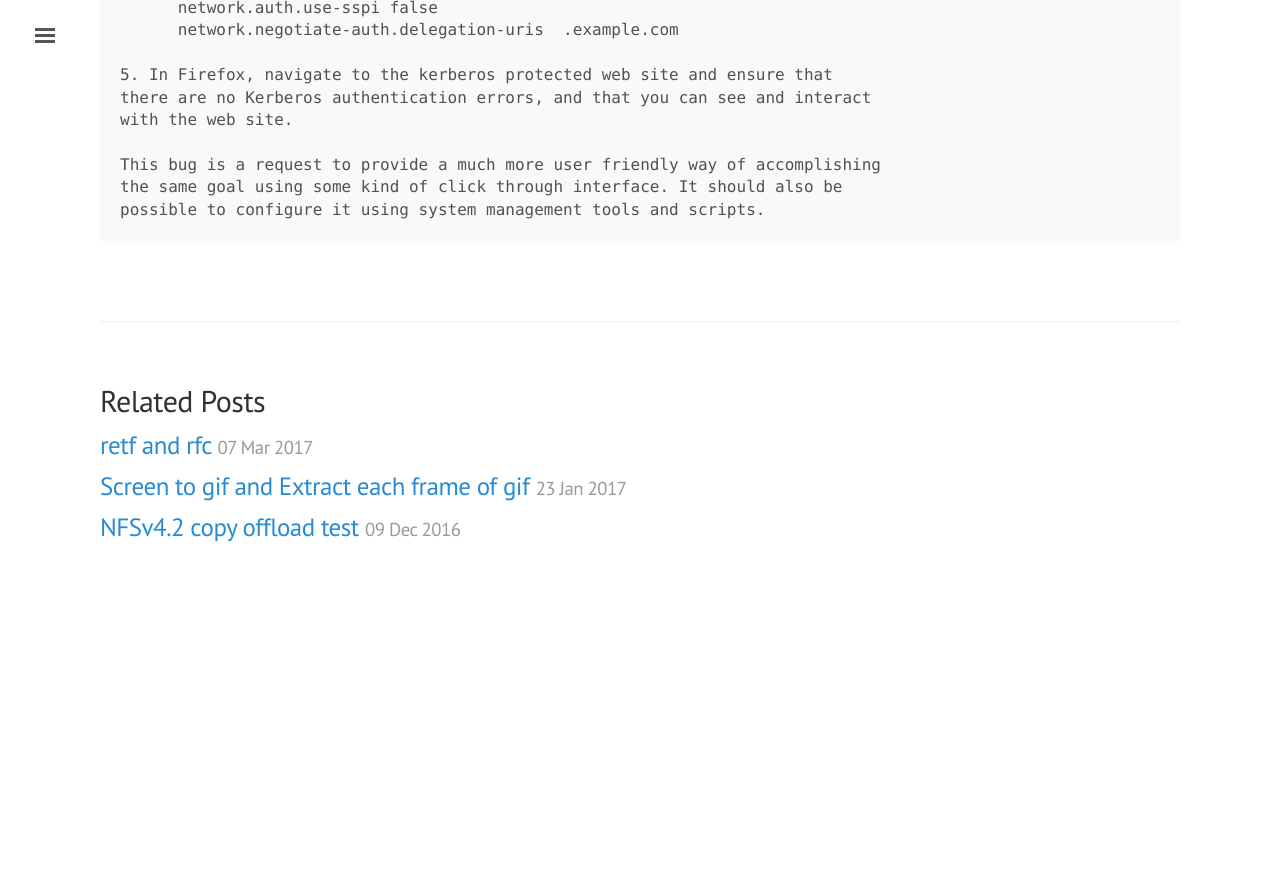
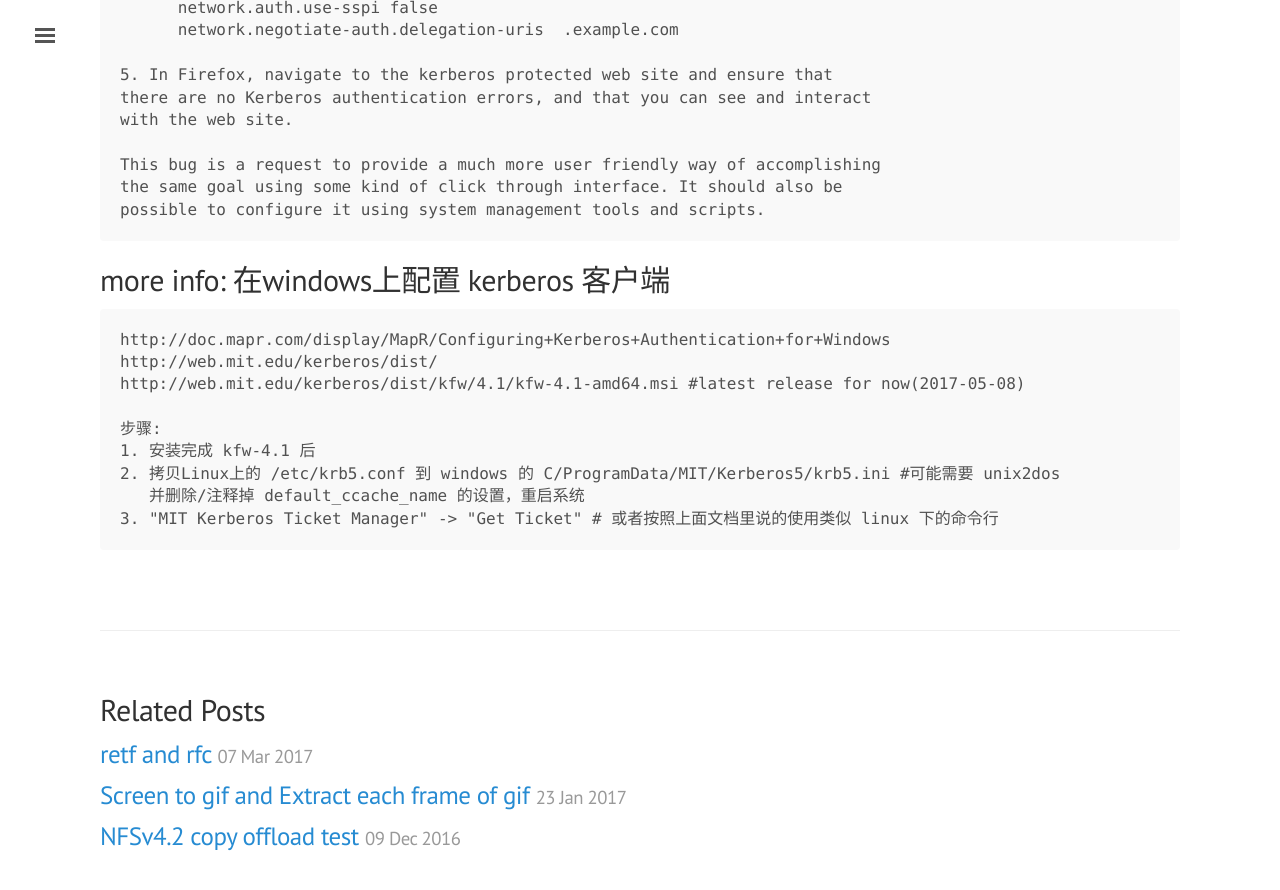
Before and after one commit to tcler/tcler.github.io, a Jekyll site: the page built from _posts/2017-05-08-Configuring-Kerberos-for-Firefox.md, in a window 1280 px wide and 900 px high, scrolled down 1179 px. Shown: the top 890 px of the window. Built offline with Jekyll 4.4.1, drawn with Linux system fonts in a browser that asks for light colours; before the commit the page ends 1782 px from its top, so only the background shows below that.

Commit message:
Update 2017-05-08-Configuring-Kerberos-for-Firefox.md
Add more info about how to install/config krb5 client for windows

````diff
--- a/_posts/2017-05-08-Configuring-Kerberos-for-Firefox.md
+++ b/_posts/2017-05-08-Configuring-Kerberos-for-Firefox.md
@@ -49,3 +49,17 @@ This bug is a request to provide a much more user friendly way of accomplishing
 the same goal using some kind of click through interface. It should also be
 possible to configure it using system management tools and scripts.
 ```
+
+
+## more info: 在windows上配置 kerberos 客户端
+```
+http://doc.mapr.com/display/MapR/Configuring+Kerberos+Authentication+for+Windows
+http://web.mit.edu/kerberos/dist/
+http://web.mit.edu/kerberos/dist/kfw/4.1/kfw-4.1-amd64.msi #latest release for now(2017-05-08)
+
+步骤:
+1. 安装完成 kfw-4.1 后
+2. 拷贝Linux上的 /etc/krb5.conf 到 windows 的 C/ProgramData/MIT/Kerberos5/krb5.ini #可能需要 unix2dos
+   并删除/注释掉 default_ccache_name 的设置，重启系统
+3. "MIT Kerberos Ticket Manager" -> "Get Ticket" # 或者按照上面文档里说的使用类似 linux 下的命令行
+```
````
